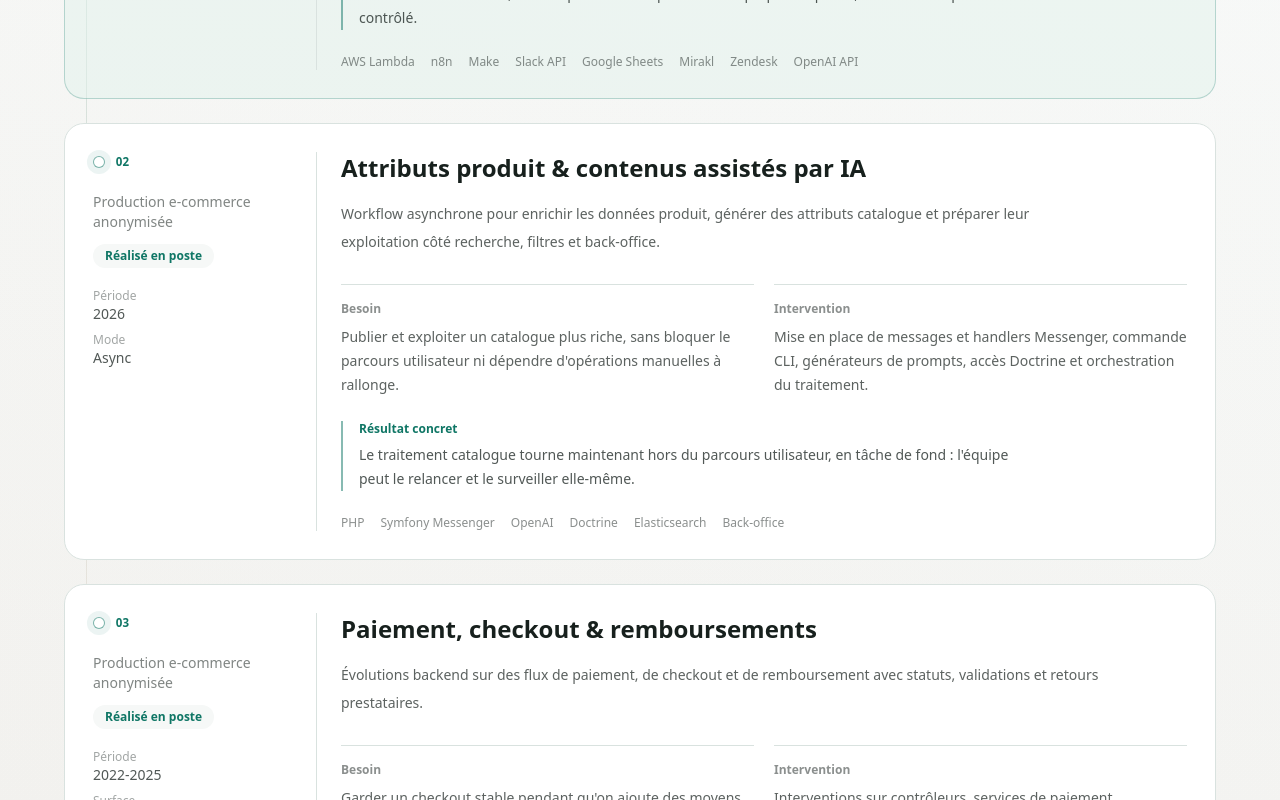
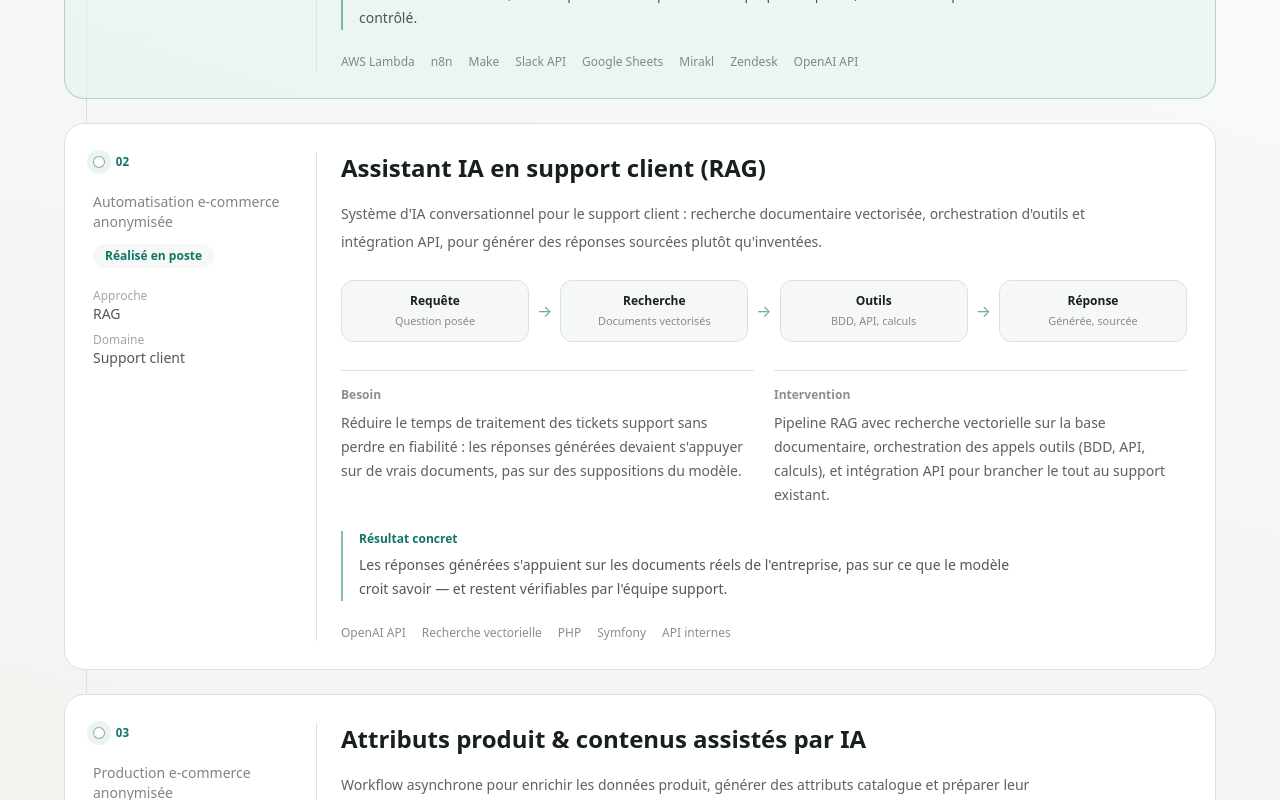
Before and after one commit to anthony-ringard/portfolio, a Vue app: page / in a window 1280 px wide. Shown: the part 2760-3560 px from the top of the page. Built offline with nearby package versions, Linux system fonts and the light colour scheme.

Commit message:
Ajoute le cas IA/RAG manquant avec un diagramme visuel du flux

```diff
--- a/data/projects.json
+++ b/data/projects.json
@@ -21,6 +21,30 @@
     ],
     "stack": ["AWS Lambda", "n8n", "Make", "Slack API", "Google Sheets", "Mirakl", "Zendesk", "OpenAI API"],
     "note": "Cas anonymisé ; les volumes exacts peuvent être ajoutés dès qu'ils sont confirmés publiquement."
+  },
+  {
+    "id": "ia-rag-support",
+    "name": "Assistant IA en support client (RAG)",
+    "type": "Automatisation e-commerce anonymisée",
+    "status": "Réalisé en poste",
+    "statusTone": "done",
+    "pitch": "Système d'IA conversationnel pour le support client : recherche documentaire vectorisée, orchestration d'outils et intégration API, pour générer des réponses sourcées plutôt qu'inventées.",
+    "context": "Réduire le temps de traitement des tickets support sans perdre en fiabilité : les réponses générées devaient s'appuyer sur de vrais documents, pas sur des suppositions du modèle.",
+    "role": "Pipeline RAG avec recherche vectorielle sur la base documentaire, orchestration des appels outils (BDD, API, calculs), et intégration API pour brancher le tout au support existant.",
+    "result": "Les réponses générées s'appuient sur les documents réels de l'entreprise, pas sur ce que le modèle croit savoir — et restent vérifiables par l'équipe support.",
+    "metrics": [
+      { "label": "Approche", "value": "RAG" },
+      { "label": "Domaine", "value": "Support client" },
+      { "label": "Statut", "value": "En prod" }
+    ],
+    "impact": [
+      "Recherche vectorielle sur la base documentaire plutôt qu'un prompt seul",
+      "Orchestration d'outils : requêtes BDD, appels API, calculs",
+      "Réponses sourcées, vérifiables par l'équipe support"
+    ],
+    "stack": ["OpenAI API", "Recherche vectorielle", "PHP", "Symfony", "API internes"],
+    "note": "Cas anonymisé ; architecture RAG générique, détails d'implémentation propriétaires masqués.",
+    "visual": "rag-flow"
   },
   {
     "id": "ia-catalogue",
--- a/src/components/ProjectsSection.vue
+++ b/src/components/ProjectsSection.vue
@@ -1,5 +1,6 @@
 <script setup lang="ts">
 import { projects, site } from "../lib/content";
+import RagFlowDiagram from "./RagFlowDiagram.vue";
 import RevealBlock from "./RevealBlock.vue";
 
 const statusStyles: Record<"done" | "progress", string> = {
@@ -34,6 +35,8 @@ const statusStyles: Record<"done" | "progress", string> = {
                   {{ project.name }}
                 </h3>
                 <p class="mt-4 max-w-3xl text-sm leading-7 text-ink/70">{{ project.pitch }}</p>
+
+                <RagFlowDiagram v-if="project.visual === 'rag-flow'" />
 
                 <div class="mt-7 grid gap-5 md:grid-cols-2">
                   <div class="project-detail">
--- /dev/null
+++ b/src/components/RagFlowDiagram.vue
@@ -0,0 +1,25 @@
+<script setup lang="ts">
+const steps = [
+  { label: "Requête", detail: "Question posée" },
+  { label: "Recherche", detail: "Documents vectorisés" },
+  { label: "Outils", detail: "BDD, API, calculs" },
+  { label: "Réponse", detail: "Générée, sourcée" },
+];
+</script>
+
+<template>
+  <div class="rag-diagram mt-6 flex flex-wrap items-stretch gap-2" aria-hidden="true">
+    <template v-for="(step, index) in steps" :key="step.label">
+      <div class="rag-diagram-step flex min-w-[7rem] flex-1 flex-col items-center gap-1 rounded-xl border border-line bg-paper px-3 py-3 text-center">
+        <span class="text-xs font-semibold text-ink">{{ step.label }}</span>
+        <span class="text-[0.68rem] leading-4 text-ink/50">{{ step.detail }}</span>
+      </div>
+      <div
+        v-if="index < steps.length - 1"
+        class="flex items-center justify-center text-accent/60"
+      >
+        →
+      </div>
+    </template>
+  </div>
+</template>
--- a/src/lib/content.ts
+++ b/src/lib/content.ts
@@ -24,6 +24,7 @@ export type Project = {
   impact: string[];
   stack: string[];
   note: string;
+  visual?: string;
 };
 
 export type Mission = {
```
